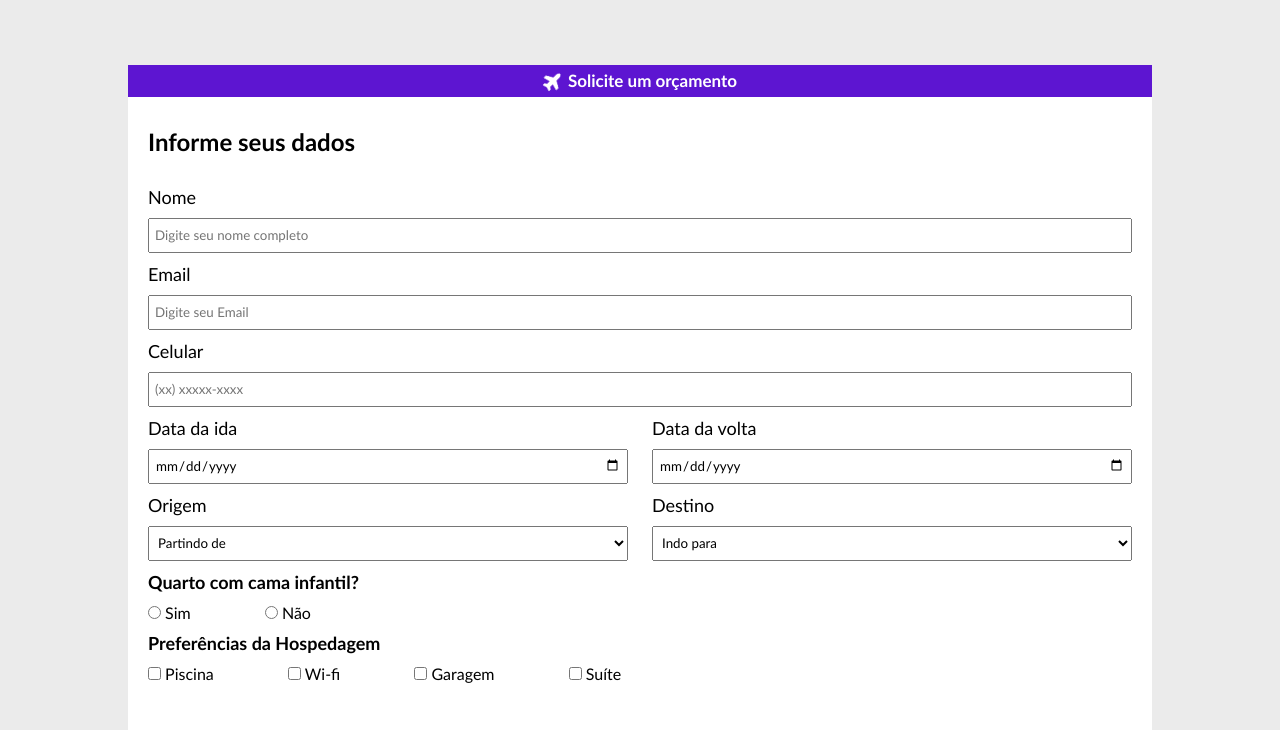
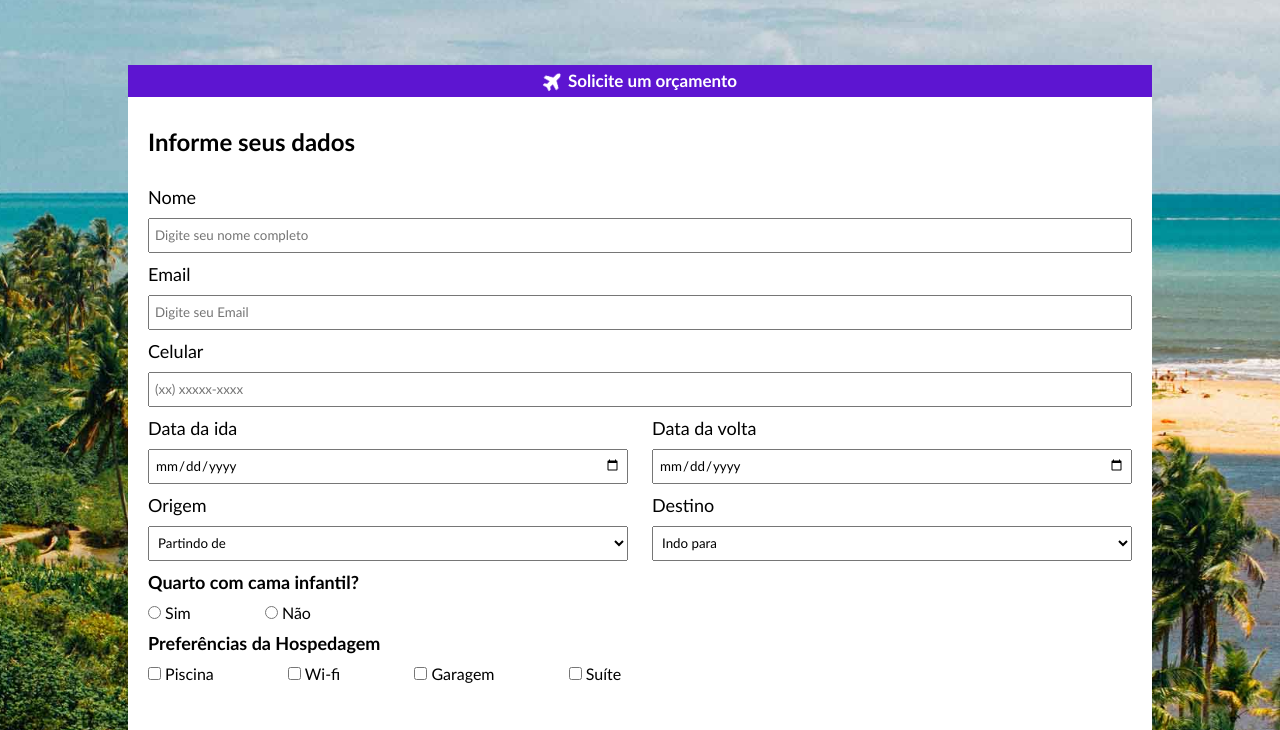
Before and after one commit to henriqerocha/agencia-de-viagens, a plain HTML site: page index.html in a window 1280 px wide. Shown: the part 51-781 px from the top of the page. Drawn offline with Linux system fonts and the light colour scheme.

Commit message:
Update style.css

```diff
--- a/css/style.css
+++ b/css/style.css
@@ -42,7 +42,7 @@ header{
     display: flex;
     justify-content: center;
     align-items: center;
-    background-image: url('assets/bahia.jpg');
+    background-image: url('../assets/bahia.jpg');
     background-position: center;
     background-repeat: no-repeat;
     background-size: cover;
```
